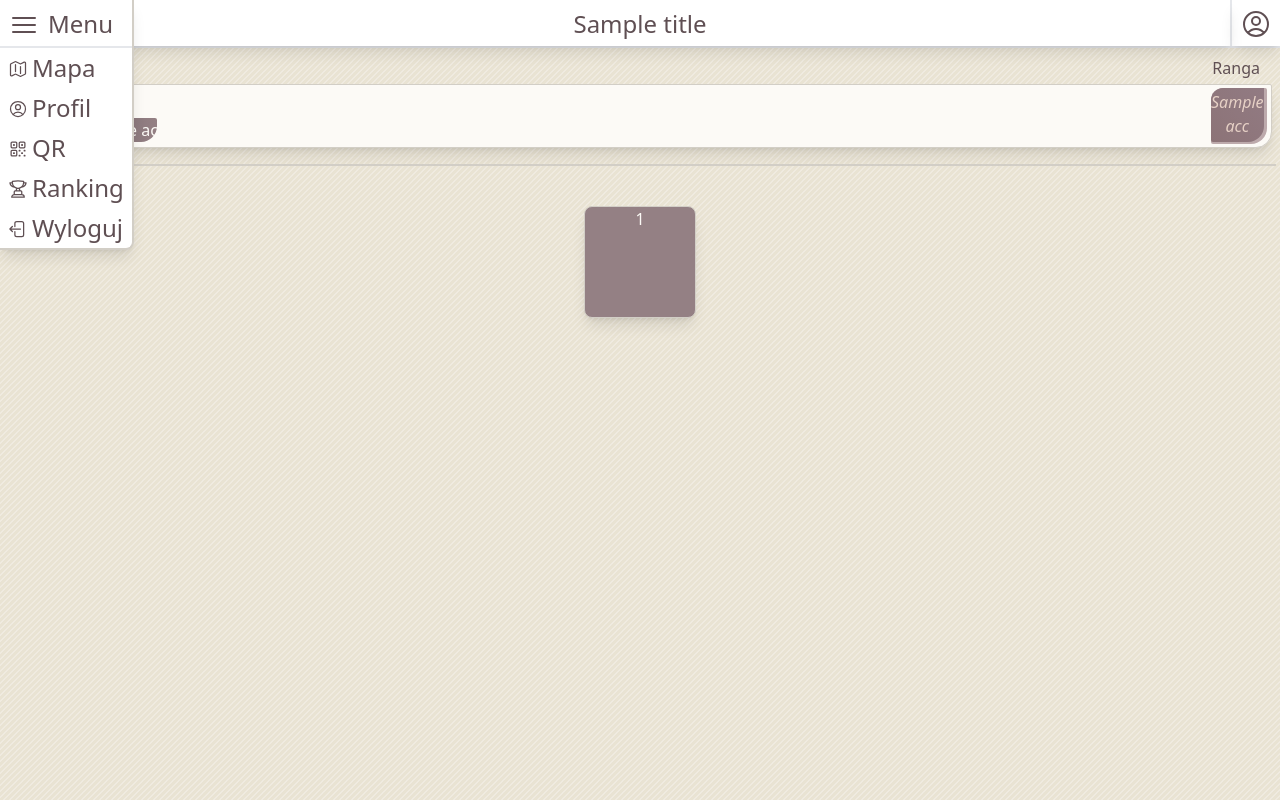
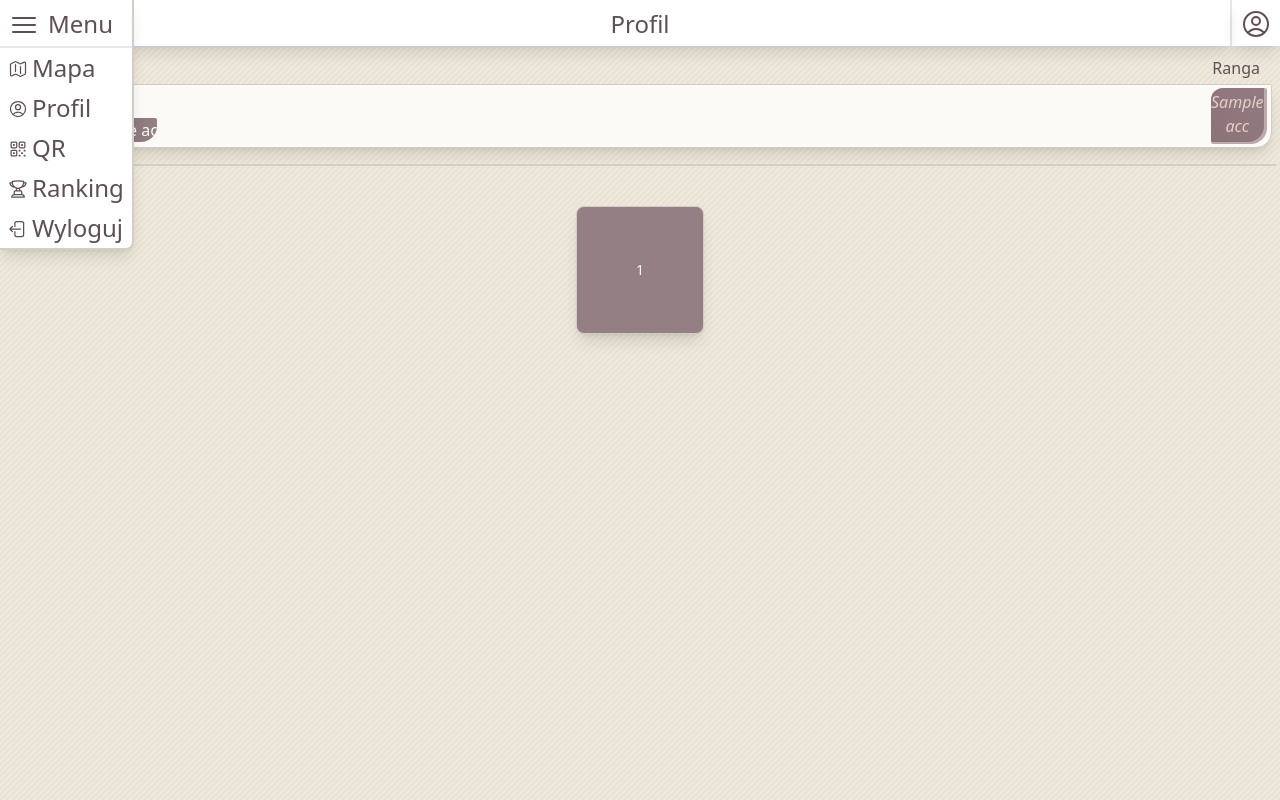
Before and after one commit to trzmjel/wroclaw-crispy-places, a Flask app: template templates/profile.html in a window 1280 px wide. Run offline with Flask 3, Linux system fonts and the light colour scheme; the template is opened without the code that fills it: most values are stand-ins (such as "Sample title", 1, 10 or a date in 2020); style sheets or scripts are compiled from the project's sources.

Commit message:
Added displaying title of screen, changed how achievement are displayed

```diff
--- a/templates/achievement.html
+++ b/templates/achievement.html
@@ -1 +1 @@
-<div class="border-[#d2cec6] border size-28 rounded-lg m-1 shadow-lg bg-[#948084] text-[#FCFAF6] text-center">{{ a[0] | safe }}</div>
+<div class="border-[#d2cec6] border size-32 rounded-lg m-1 shadow-lg bg-[#948084] text-[#FCFAF6] text-center content-center p-1 text-sm">{{ a[0] | safe }}</div>
--- a/templates/location.html
+++ b/templates/location.html
@@ -7,6 +7,10 @@
     <link href="{{ url_for('static', filename='css/main.css')}}" rel="stylesheet">
 </head>
 <body class="h-screen text-[#5f4f53]">
+    <!-- Panel -->
+    {% with title="Lokacja" %}
+        {% include 'nav_panel.html' %}
+    {% endwith %}
     <!-- Content -->
     <div class="p-1 bg-pattern-stripes">
         <!-- Map with specific location info -->
--- a/templates/map.html
+++ b/templates/map.html
@@ -8,7 +8,9 @@
 </head>
 <body class="h-screen text-[#5f4f53]">
     <!-- Panel -->
+    {% with title="Mapa" %}
         {% include 'nav_panel.html' %}
+    {% endwith %}
     <!-- Content -->
     <div class="h-[calc(100%-3rem)] p-1 bg-pattern-stripes">
         <div class="h-full rounded-lg border border-[#d2cec6] overflow-hidden">
--- a/templates/profile.html
+++ b/templates/profile.html
@@ -8,7 +8,9 @@
 </head>
 <body class="h-screen text-[#5f4f53]">
     <!-- Panel -->
-    {% include 'nav_panel.html' %}
+    {% with title="Profil" %}
+        {% include 'nav_panel.html' %}
+    {% endwith %}
     <!-- Content -->
     <div class="h-[calc(100%-3rem)] p-1 py-2 bg-pattern-stripes">
         <!-- Profile data -->
--- a/templates/scanner.html
+++ b/templates/scanner.html
@@ -8,7 +8,9 @@
 </head>
 <body class="h-screen text-[#5f4f53]">
     <!-- Panel -->
-    {% include 'nav_panel.html' %}
+    {% with title="QR" %}
+        {% include 'nav_panel.html' %}
+    {% endwith %}
     <!-- Content -->
     <div class="h-[calc(100%-3rem)] p-1 bg-pattern-stripes">
         <div class="h-fit">
--- a/templates/scoreboard.html
+++ b/templates/scoreboard.html
@@ -8,7 +8,9 @@
 </head>
 <body class="h-screen text-[#5f4f53]">
     <!-- Panel -->
+    {% with title="Ranking" %}
         {% include 'nav_panel.html' %}
+    {% endwith %}
     <!-- Content -->
     <div class="h-[calc(100%-3rem)] p-1 bg-pattern-stripes">
         <div class="flex flex-row">
```
